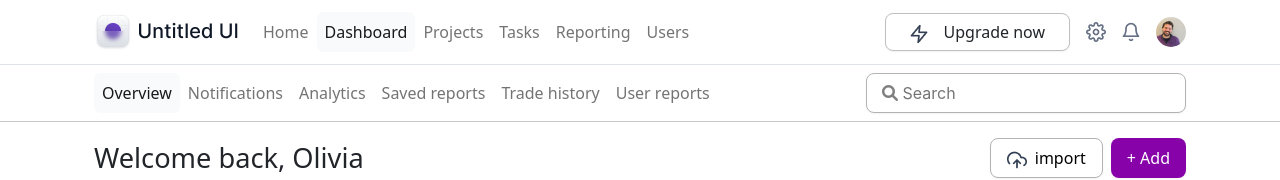
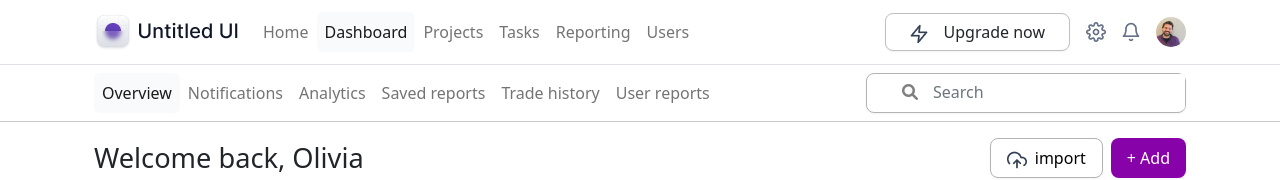
Before and after one commit to VictorAkan/purpose, a plain HTML site: page index.html in a window 1280 px wide. Shown: the top 180 px of the page. Drawn offline with nearby package versions, Linux system fonts and the light colour scheme.

Commit message:
Search edited

```diff
--- a/index.html
+++ b/index.html
@@ -81,12 +81,25 @@
                 <a class="nav-link" href="#">User reports</a>
               </li>
             </ul>
-            <div class="comic d-flex align-items-center">
-                <form class="nosubmit">
-                <button type="submit" class="pitch"><i class="fa fa-search"></i></button>
-                <input class="nosubmit" type="search"  placeholder="Search">
-                </form>
+            <div class="pomic">
+            <div class="input-group mb-3">
+              <!-- <span class="input-group-text">$</span> -->
+              <span class="input-group-text"><i class="fa fa-search" aria-hidden="true"></i></span>
+              <input type="text" class="form-control"
+               aria-label="Dollar amount (with dot and two decimal places)" placeholder="Search">
             </div>
+            </div>
+
+
+            <!-- <div class="comic d-flex align-items-center">
+              <form action="">
+                <div class="input-group mb-3">
+                  <span class="input-group-text"><i class="fa fa-search"></i></span>
+                  <input type="text" class="form-control" aria-label="Dollar amount (with dot and two decimal places)">
+                </div>
+              </form>
+
+            </div> -->
           </div>
         </div>
       </nav>
--- a/style.css
+++ b/style.css
@@ -87,6 +87,32 @@ border-radius: 8px;
     justify-content: center;
     border: none;
 }
+.input-group {
+    border-radius: 8px;
+}
+.input-group-text{
+    border: none !important;
+    background-color: transparent !important;
+    position: relative;
+    left: 0.5rem;
+}
+.form-control{
+    border: none !important;
+}
+.pomic {
+    background: #FFFFFF;
+    border: 1px solid rgb(180, 179, 179) !important;
+    box-sizing: border-box;
+    box-shadow: 0px 1px 2px rgba(16, 24, 40, 0.05);
+    border-radius: 8px;
+    height: 40px;
+    width: 320px;
+}
+/* .input-group-text {
+    background-color: transparent;
+    border: none !important;
+    position: relative;
+} */
 .pitch {
     background-color: transparent;
 }
```
